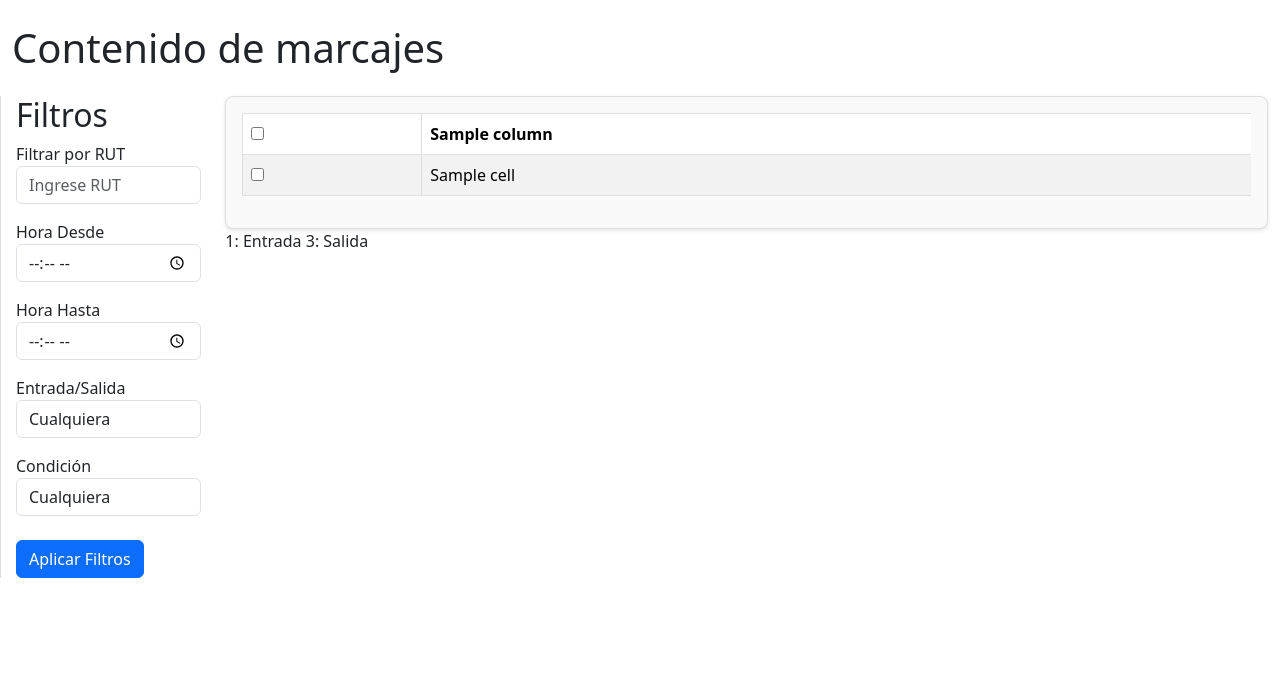
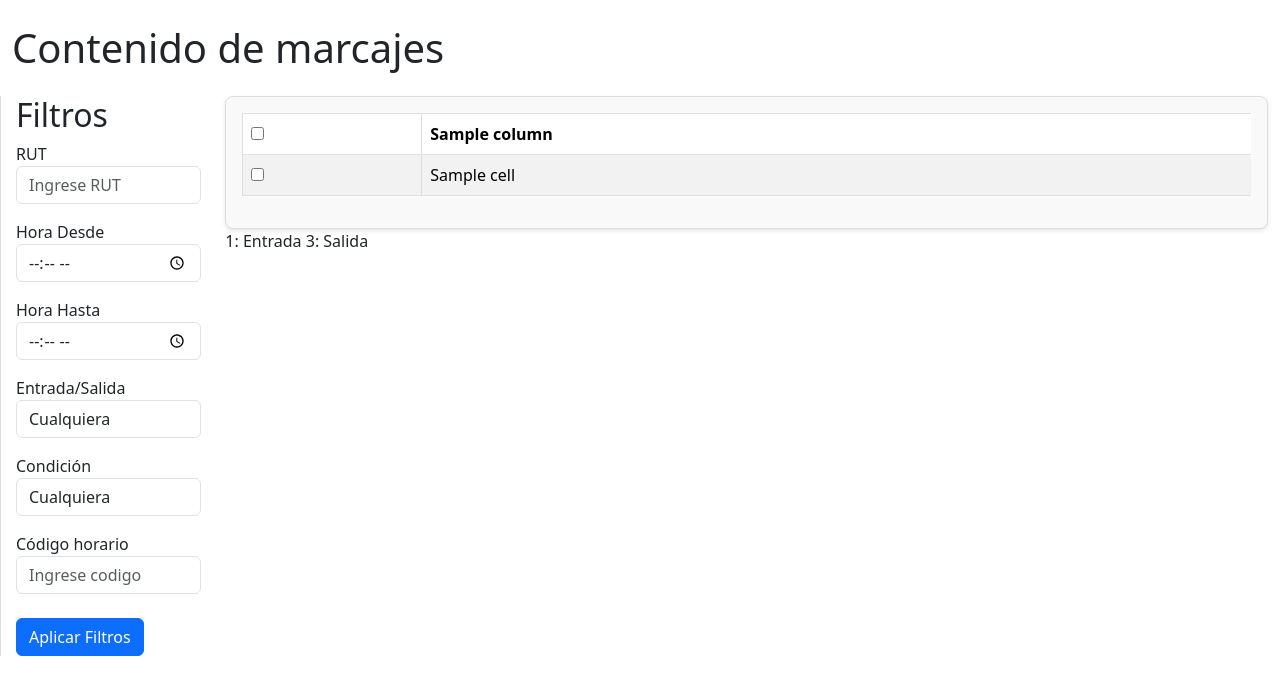
Before and after one commit to Sady-Guzman/ISW2_Proyecto_Asistencias, a Flask app: template templates/visualizacion.html in a window 1280 px wide. Shown: the part 76-771 px from the top of the page. Run offline with Flask 3, Linux system fonts and the light colour scheme; the template is opened without the code that fills it: most values are stand-ins (such as "Sample title", 1, 10 or a date in 2020).

Commit message:
agrega filtro por codigo horario

```diff
--- a/templates/visualizacion.html
+++ b/templates/visualizacion.html
@@ -49,7 +49,7 @@
                 <form method="POST" action="{{ url_for('visualizacion.apply_filters') }}">
                     <!-- Filter by RUT -->
                     <div class="form-group">
-                        <label for="filter-rut">Filtrar por RUT</label>
+                        <label for="filter-rut">RUT</label>
                         <input type="text" class="form-control" id="filter-rut" name="rut_filter" placeholder="Ingrese RUT">
                     </div>
 
@@ -83,6 +83,12 @@
                             <option value="saltado">Saltado</option>
                             <option value="invertir">Invertir</option>
                         </select>
+                    </div>
+
+                    <!-- Codigo horario trabajador Filter -->
+                    <div class="form-group mt-3">
+                        <label for="filter-rut">Código horario</label>
+                        <input type="text" class="form-control" id="filter-codigo" name="codigo_filter" placeholder="Ingrese codigo">
                     </div>
 
                     <!-- Apply Filters Button -->
```
Also changed, not shown: visualizacion.py (+9 -1 lines).
